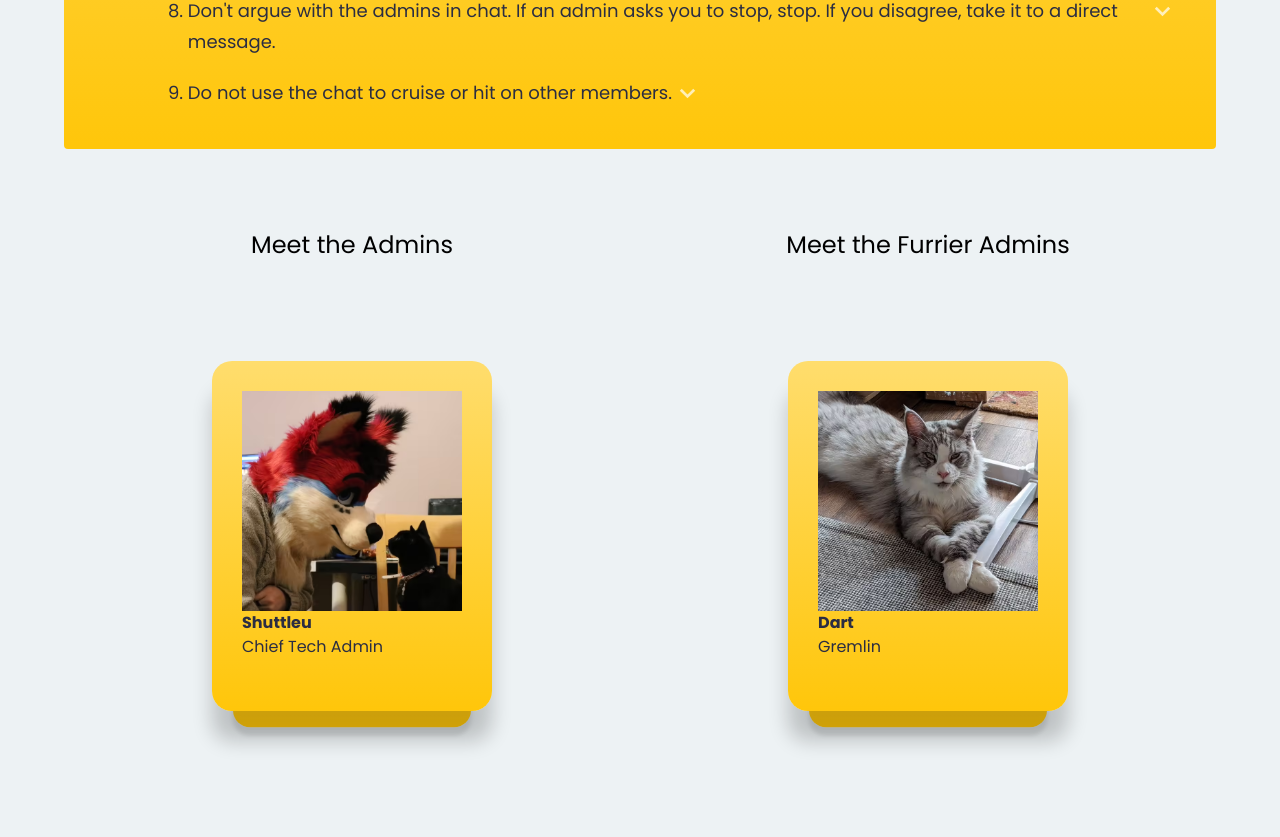
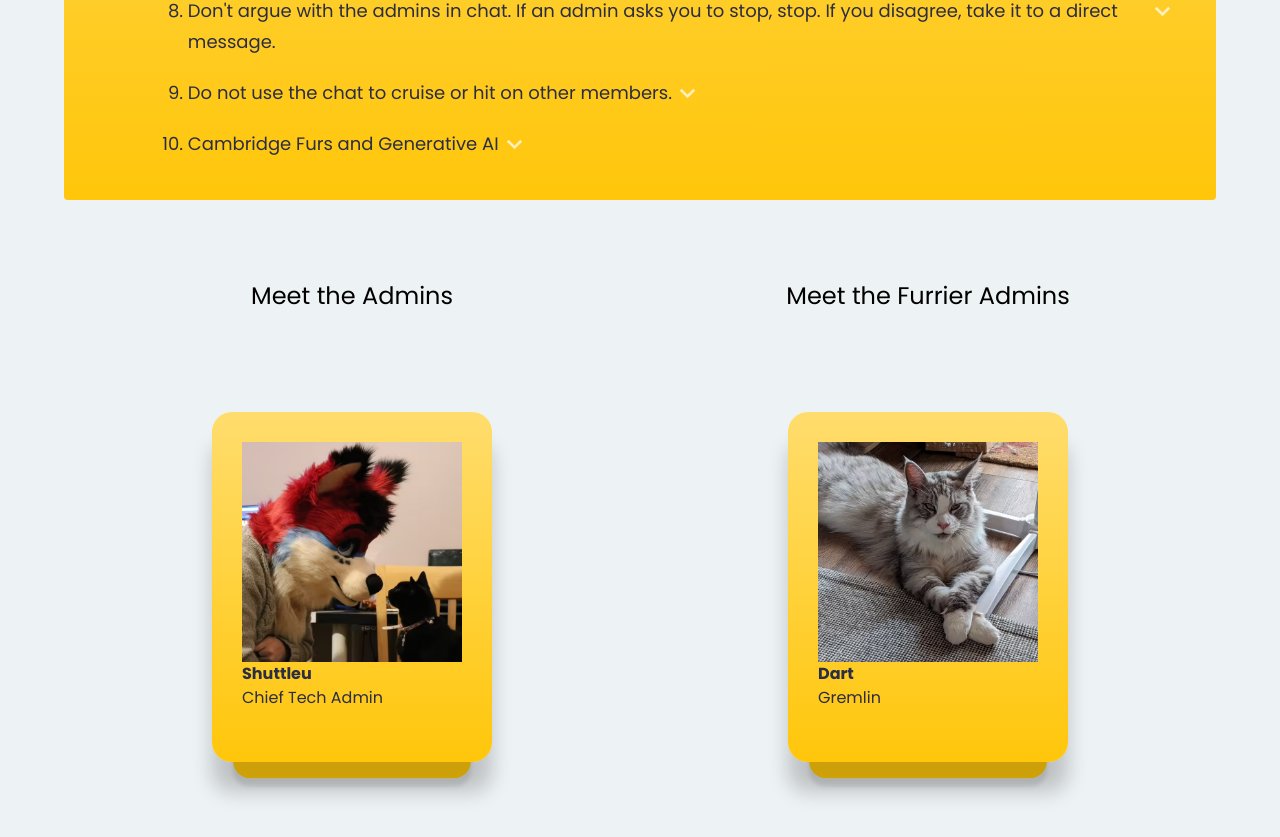
Before and after one commit to CambFurs/CambFursSite, a React (Vite) app: page / in a window 1280 px wide. Shown: the part 1091-1928 px from the top of the page. Built offline with nearby package versions, Linux system fonts and the light colour scheme.

Commit message:
package update, run npm update on next pull, added genai rule

```diff
--- a/package.json
+++ b/package.json
@@ -32,6 +32,6 @@
     "postcss": "^8.4.33",
     "tailwindcss": "^3.4.1",
     "typescript": "^5.3.3",
-    "vite": "^5.0.8"
+    "vite": "^5.4.10"
   }
 }
--- a/src/constants/index.ts
+++ b/src/constants/index.ts
@@ -251,6 +251,7 @@ export const rules = [
     { key: 7, rule: "No politics in group chat.", reason: "Whilst politics is an important subject it's one where people often have strong opinions and tend to devolve very quickly into toxic and unpleasant chat. To avoid this we're not allowing discussion of politics. Encouragement of people to vote is fine, but not with discussion around specific parties or policies." },
     { key: 8, rule: "Don't argue with the admins in chat. If an admin asks you to stop, stop. If you disagree, take it to a direct message.", reason: "The admins are here to keep the chat safe and enjoyable for everyone. If they ask you to stop doing something, please do so. If you feel an admin is being unfair, contact another admin."},
     { key: 9, rule: "Do not use the chat to cruise or hit on other members.", reason: "Cambridge Furs is a social space and not a dating group. We want to keep the group safe, friendly, and enjoyable for everyone (both online and at meets). Please do not take anything anyone says as an invitation to hit on them. Anyone reported as cruising (specifically looking for dates) will be asked to leave the group and may not be invited back." },
+    { key: 10, rule: "Cambridge Furs and Generative AI", reason:"Generative AI and 'creative' works produced by it is not permitted within any of the Cambridge Furs groups.", subreasons: ["This includes (but is not limited to) images generated by MidiJourney, Dall-e, Stable Diffusion, stories generated through ChatGPT and others.", "The furry community is one which has a long history with creative people, and the Cambridge furs group is no different. Generative AI which has been trained on users works without their consent, renumeration, or any respect for copyright is not something that we support or wish to allow."] }
 ];
 
 export const faq = [
```
Also changed, not shown: 1 other file (tests, documents, lock files or other folders).
